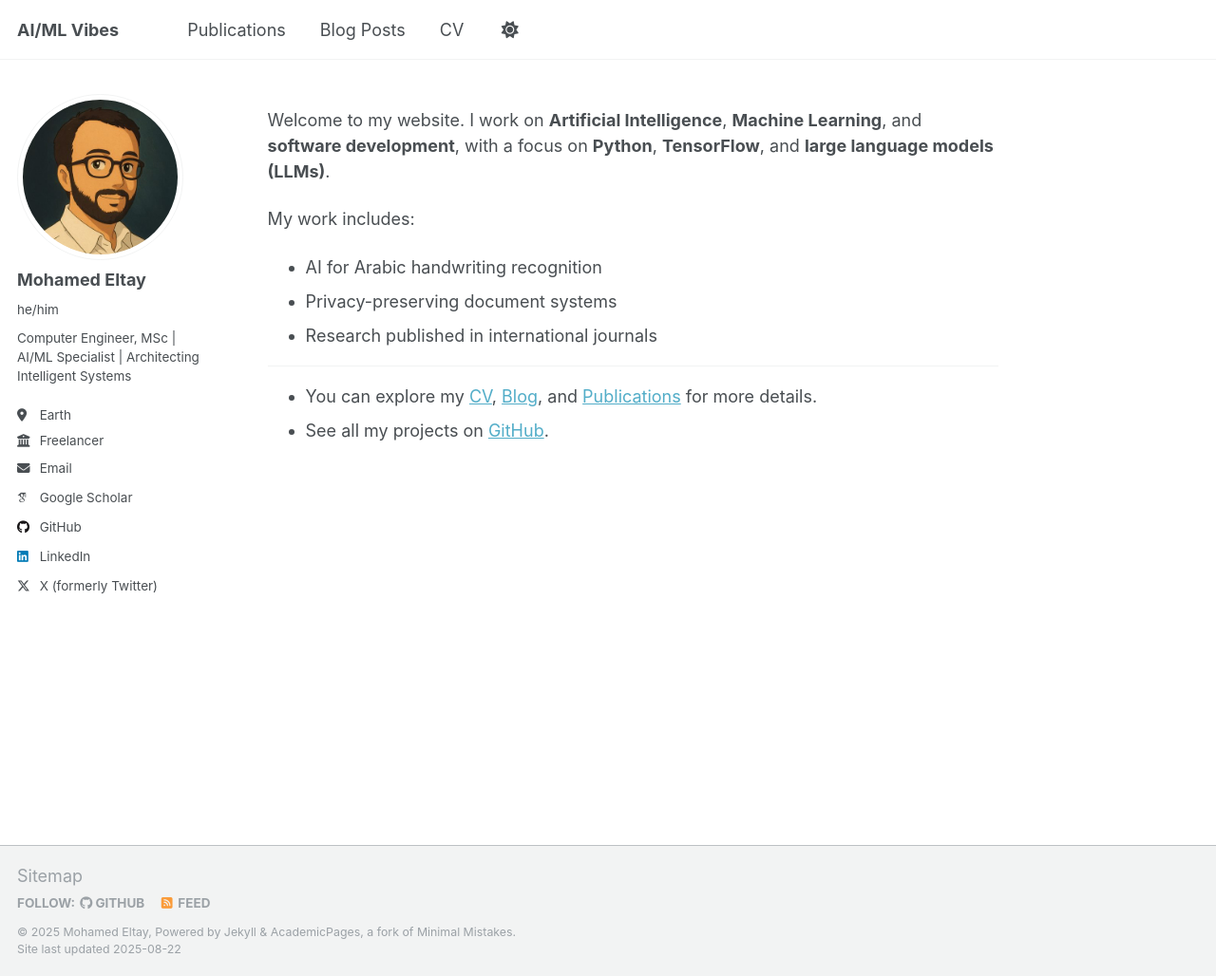
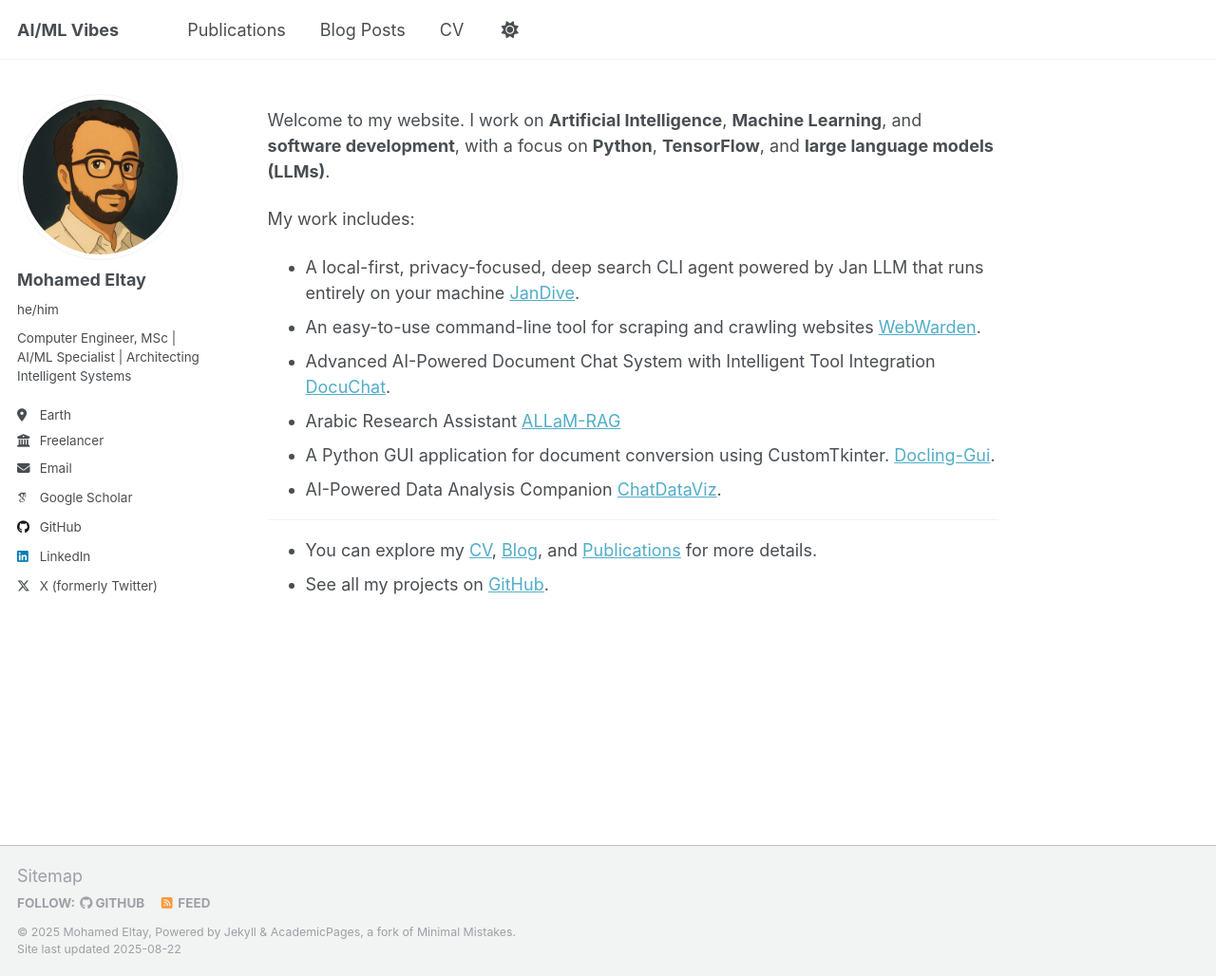
Before and after one commit to eltay89/eltay89.github.io, a Jekyll site: the page built from _pages/about.md, in a window 1280 px wide and 1028 px high. Shown: the whole window at 95% size. Built offline with Jekyll 4.4.1, drawn with Linux system fonts in a browser that asks for light colours; some web fonts are replaced; a script that is not in the unit is left out.

Commit message:
Update about.md

```diff
--- a/_pages/about.md
+++ b/_pages/about.md
@@ -11,9 +11,12 @@
 Welcome to my website. I work on **Artificial Intelligence**, **Machine Learning**, and **software development**, with a focus on **Python**, **TensorFlow**, and **large language models (LLMs)**.
 
 My work includes:
-- AI for Arabic handwriting recognition
-- Privacy-preserving document systems
-- Research published in international journals
+- A local-first, privacy-focused, deep search CLI agent powered by Jan LLM that runs entirely on your machine [JanDive](https://github.com/eltay89/JanDive).
+- An easy-to-use command-line tool for scraping and crawling websites [WebWarden](https://github.com/eltay89/WebWarden).
+- Advanced AI-Powered Document Chat System with Intelligent Tool Integration [DocuChat](https://github.com/eltay89/DocuChat).
+- Arabic Research Assistant [ALLaM-RAG](https://github.com/eltay89/ALLaM-RAG)
+- A Python GUI application for document conversion using CustomTkinter. [Docling-Gui](https://github.com/eltay89/docling-gui).
+- AI-Powered Data Analysis Companion [ChatDataViz](https://github.com/eltay89/ChatDataViz).
 
 ---
 
```
